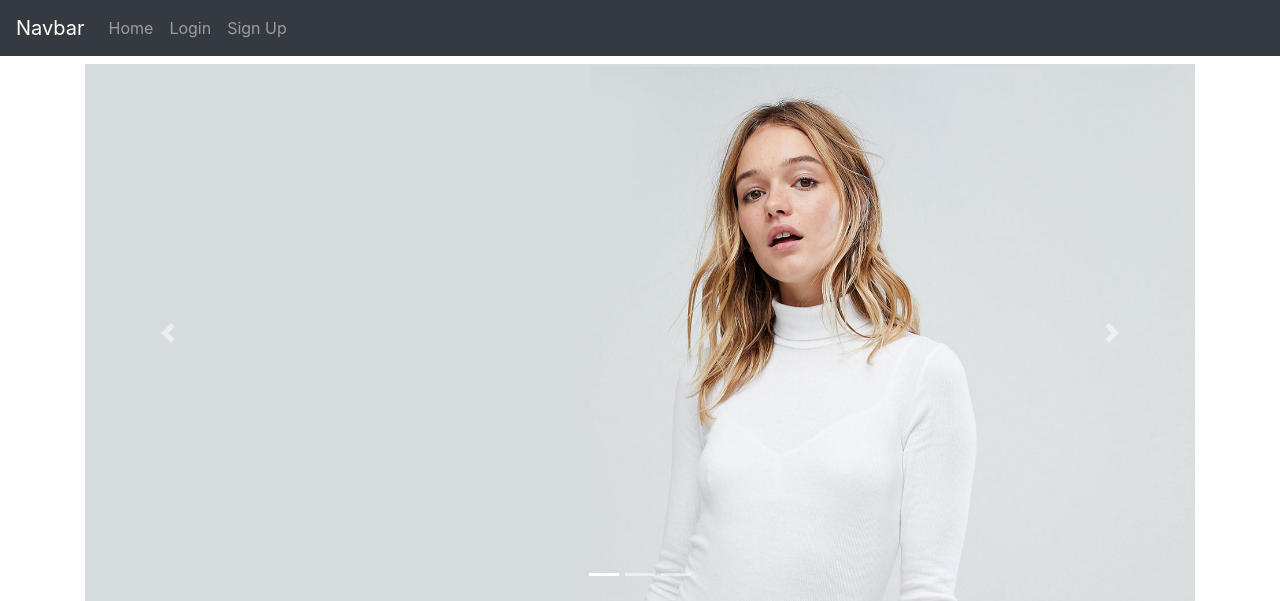
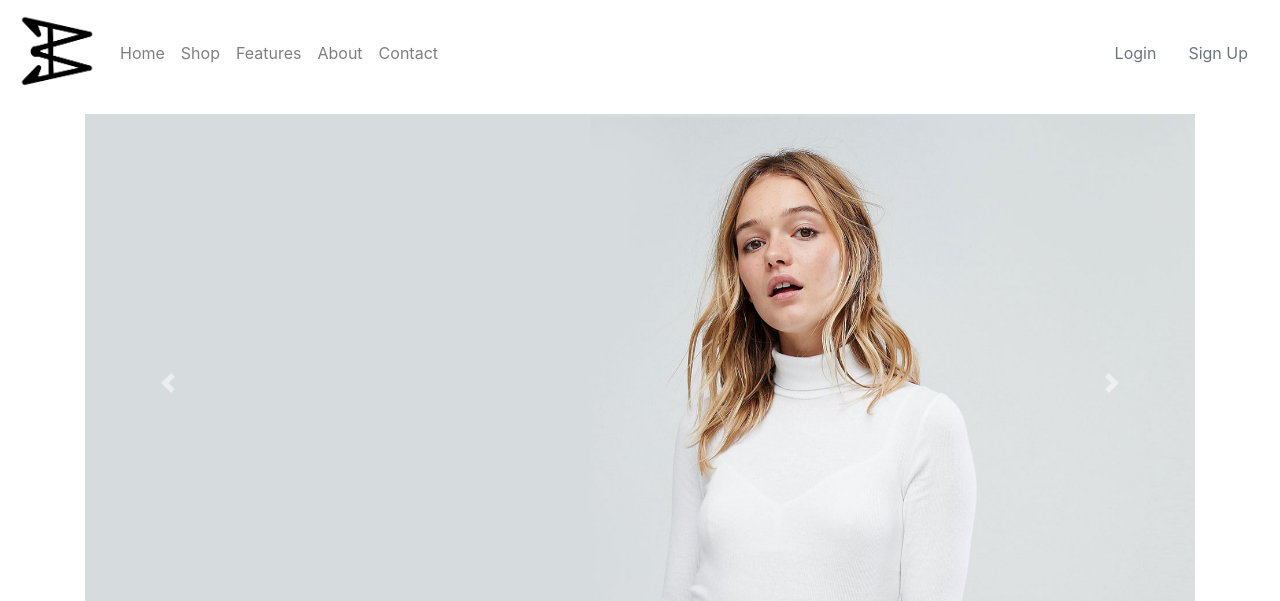
Before and after one commit to didarbek/djangoecommerce, a Django app: page / in a window 1280 px wide. Shown: the top 601 px of the page. Run offline with Django 3.2, Linux system fonts and the light colour scheme; some libraries are stand-ins or nearby versions.

Commit message:
update navbar

```diff
--- a/templates/navbar.html
+++ b/templates/navbar.html
@@ -1,5 +1,8 @@
-<nav class="navbar navbar-expand-lg navbar-dark bg-dark">
-    <a class="navbar-brand" href="#">Navbar</a>
+{% load static %}
+<nav class="navbar navbar-expand-lg navbar-light bg-white border-bottom-7 border-muted" >
+    <a class="navbar-brand " href="#">
+      <img src="{% static 'img/blocked.png' %}" width="80" height="80" alt="">
+    </a>
     <button class="navbar-toggler" type="button" data-toggle="collapse" data-target="#navbarNav" aria-controls="navbarNav" aria-expanded="false" aria-label="Toggle navigation">
       <span class="navbar-toggler-icon"></span>
     </button>
@@ -8,21 +11,26 @@
         <li class="nav-item">
           <a class="nav-link" href="{% url 'core:home' %}">Home</a>
         </li>
-        {% if user.is_authenticated %}
-        <li class="nav-item ">
-          <a class="nav-link" href="{% url 'accounts:logout' %}">Logout</a>
+        <li class="nav-item">
+          <a class="nav-link" href="{% url 'core:home' %}">Shop</a>
         </li>
         <li class="nav-item">
-          <a class="nav-link disabled" href="#">Username: {{ user.username }}</a>
-        </li>
-        {% else %}
-        <li class="nav-item">
-          <a class="nav-link navbar-text" href="{% url 'accounts:login' %}">Login</a>
+          <a class="nav-link" href="{% url 'core:home' %}">Features</a>
         </li>
         <li class="nav-item">
-          <a class="nav-link" href="{% url 'accounts:signup' %}">Sign Up</a>
+          <a class="nav-link" href="{% url 'core:home' %}">About</a>
         </li>
-        {% endif %}
+        <li class="nav-item">
+          <a class="nav-link" href="{% url 'core:home' %}">Contact</a>
+        </li>
       </ul>
     </div>
+    {% if user.is_authenticated %}
+      <a class="nav-link text-muted " href="{% url 'accounts:logout' %}">Logout</a>
+      <a class="nav-link text-muted" href="#">Username: {{ user.username }}</a>
+    {% else %}
+      <a class="nav-link text-muted" href="{% url 'accounts:login' %}">Login</a>
+      <a class="nav-link text-muted" href="{% url 'accounts:signup' %}">Sign Up</a>
+    {% endif %}
+
   </nav>
```
